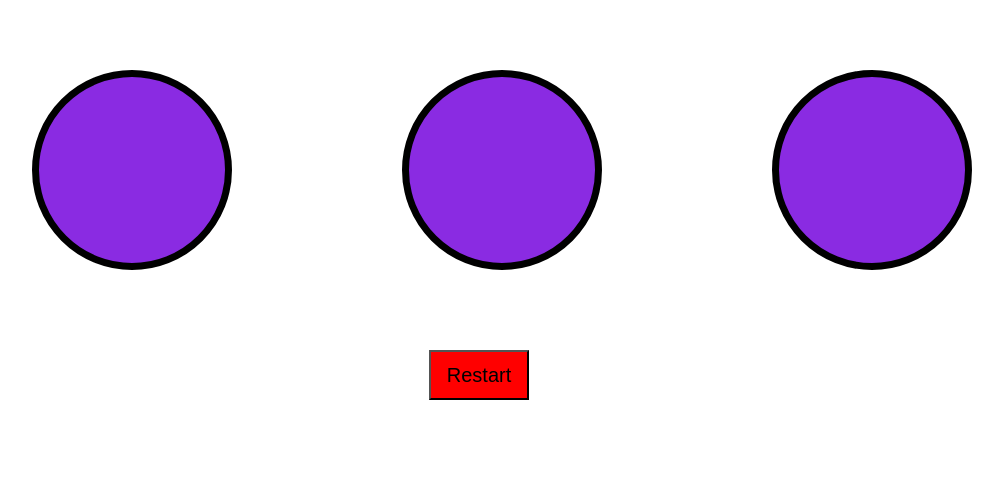
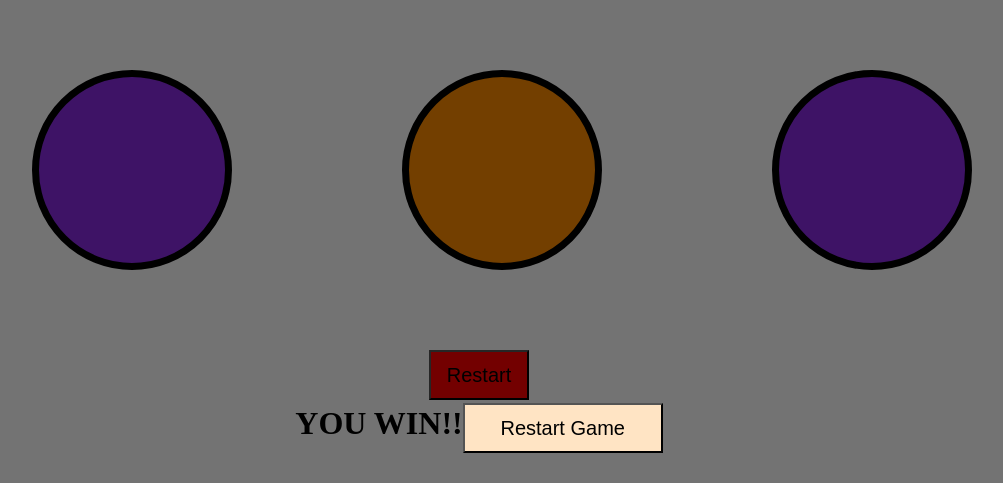
Before and after one commit to rainageorge14/Whack-a-Mole_Raina, a plain HTML site: page Index.html in a window 1280 px wide. Shown: the part 317-800 px from the top of the page, without its empty margins (161-1164 px from the left). Drawn offline with Linux system fonts and the light colour scheme.

Commit message:
added js

```diff
--- a/Index.html
+++ b/Index.html
@@ -12,6 +12,10 @@
     </header>
     <main>
     <section id="score"><span>Score: </span><span id="scorevalue">0</span></section>
+    <section id="milo">
+        <div>YOU WIN!!</div>
+        <button id="re">Restart Game</button>
+    </section>
     <section class="molebox">
         <button id="mole1" class="mole"></button>
         <button id="mole2" class="mole"></button>
@@ -21,6 +25,6 @@
         <button id="bun">Restart</button>
     </div>
     </main>
-
+    <script src="script.js"></script>
 </body>
 </html>
--- /dev/null
+++ b/script.js
@@ -0,0 +1,53 @@
+const score = document.getElementById("scorevalue");
+const molebox = document.querySelector(".molebox");
+const moles = document.querySelectorAll(".mole");
+const restart = document.getElementById("bun");
+
+const max =3;
+const min = 1;
+
+function acmole(){
+    moles.forEach(mole =>{
+        mole.classList.remove("active");
+
+    }
+    )
+    let randmole = Math.floor(Math.random()* (max-min +1))+ min;
+    const mole = document.querySelector(`#mole${randmole}`);
+    if (mole) mole.classList.add('active');
+
+
+}
+setInterval(acmole, 500);
+let valscore = 0;
+moles.forEach(mole =>{
+    mole.addEventListener("click", () => {
+        if (mole.classList.contains("active")){
+            valscore++;
+            score.textContent = valscore;
+
+        }
+    })
+}
+
+)
+
+function raina(){
+    if(valscore == 5){
+        clearInterval(acmole);
+        document.getElementById("milo").style.display= 'block';
+
+    }
+}
+
+function restartg (){
+    valscore = 0;
+    score.textContent = valscore;
+    document.getElementById("milo").style.display = "none";
+    acmole();
+
+}
+restart.addEventListener("click", restartg);
+setInterval(raina, 100);
+const res = document.getElementById("re");
+res.addEventListener('click', restartg);
--- a/style.css
+++ b/style.css
@@ -42,3 +42,37 @@ header h1{
     font-size: 20px;
 
 }
+.mole.active{
+    background-color: darkorange;
+
+}
+#milo {
+    display: none;
+    position: fixed;
+    display: flex;
+    text-align: center;
+    justify-content: center;
+    align-items: center;
+    width: 100vw;
+    height: 100vh;
+    background-color: rgba(0, 0, 0, 0.549);
+    top: 0;
+    left :0;
+    padding-top: 345px;
+
+}
+#re {
+    background-color: bisque;
+    text-align: center;
+    font-size: 20px;
+    font-weight: 500;
+    height : 50px;
+    width : 200px;
+
+}
+#milo div{
+    margin-bottom: 10px;
+    font-size: xx-large;
+    font-weight: 800;
+
+}
```
